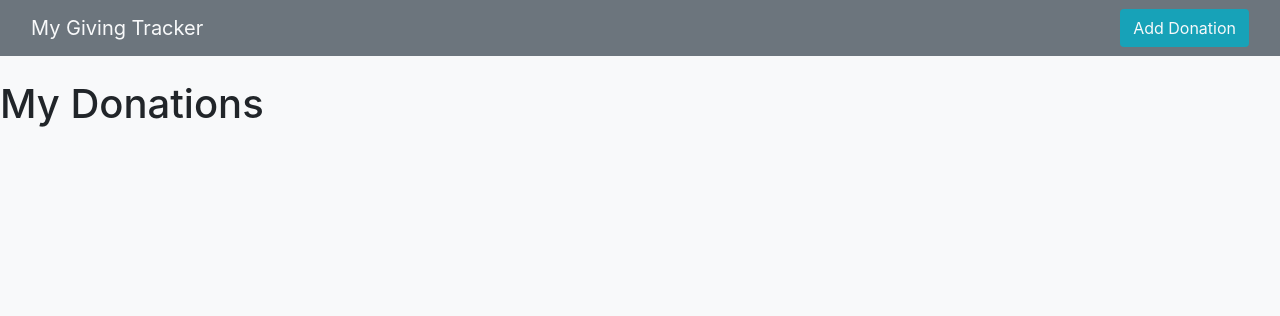
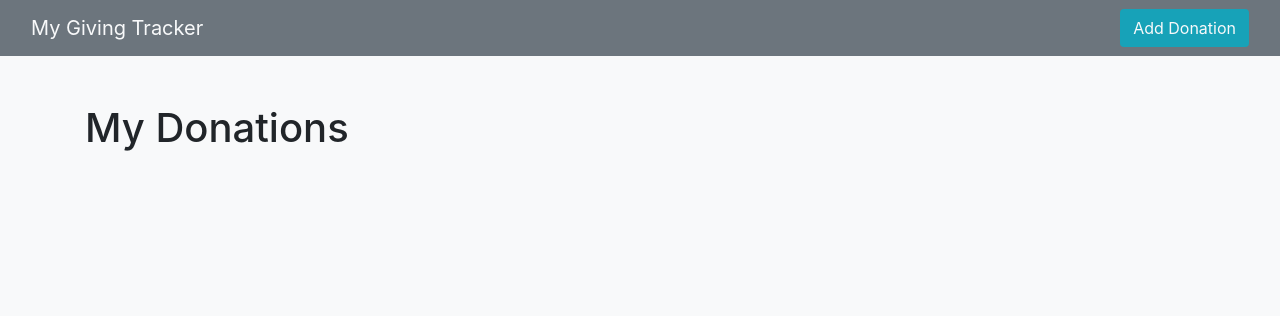
Before and after one commit to lissalad/charity-tracker, a Flask app: page / in a window 1280 px wide. Shown: the top 316 px of the page. Run offline with Flask 2, Linux system fonts and the light colour scheme; data that the repository does not hold is empty; some libraries are stand-ins or nearby versions.

Commit message:
donations shown

```diff
--- a/app.py
+++ b/app.py
@@ -11,7 +11,7 @@ app = Flask(__name__)
 
 @app.route('/')
 def charity_index():
-    return render_template("charity_index.html")
+    return render_template("charity_index.html", donations=donations.find())
 
 @app.route('/donations/new')
 def donation_new():
--- a/templates/base.html
+++ b/templates/base.html
@@ -14,6 +14,6 @@
   </head>
   <body class="bg-light">
     {% include 'partials/navbar.html' %}
-    <div>{% block content %}{% endblock %}</div>
+    <div class="container mt-5">{% block content %}{% endblock %}</div>
   </body>
 </html>
--- a/templates/charity_index.html
+++ b/templates/charity_index.html
@@ -1,11 +1,10 @@
 {% extends 'base.html' %} {% block content %}
-<h1>My Donations</h1>
+<h1 class="mb-5">My Donations</h1>
 
-<a href="/donations/new" class="text-light">New Donation</a>
-<div class="">
+<div class="row">
   {% for donation in donations %}
-  <div class="">
-    <h2><a href="/donations/{{ donation._id }}">{{ donation.name }}</a></h2>
+  <div class="col-4 mb-5 text-center">
+    <h2>{{ donation.name }}</h2>
     <small>{{ donation.date }}</small>
   </div>
   {% endfor %} {% endblock %}
```
Also changed, not shown: templates/donations_show.html (+17 -0 lines).
